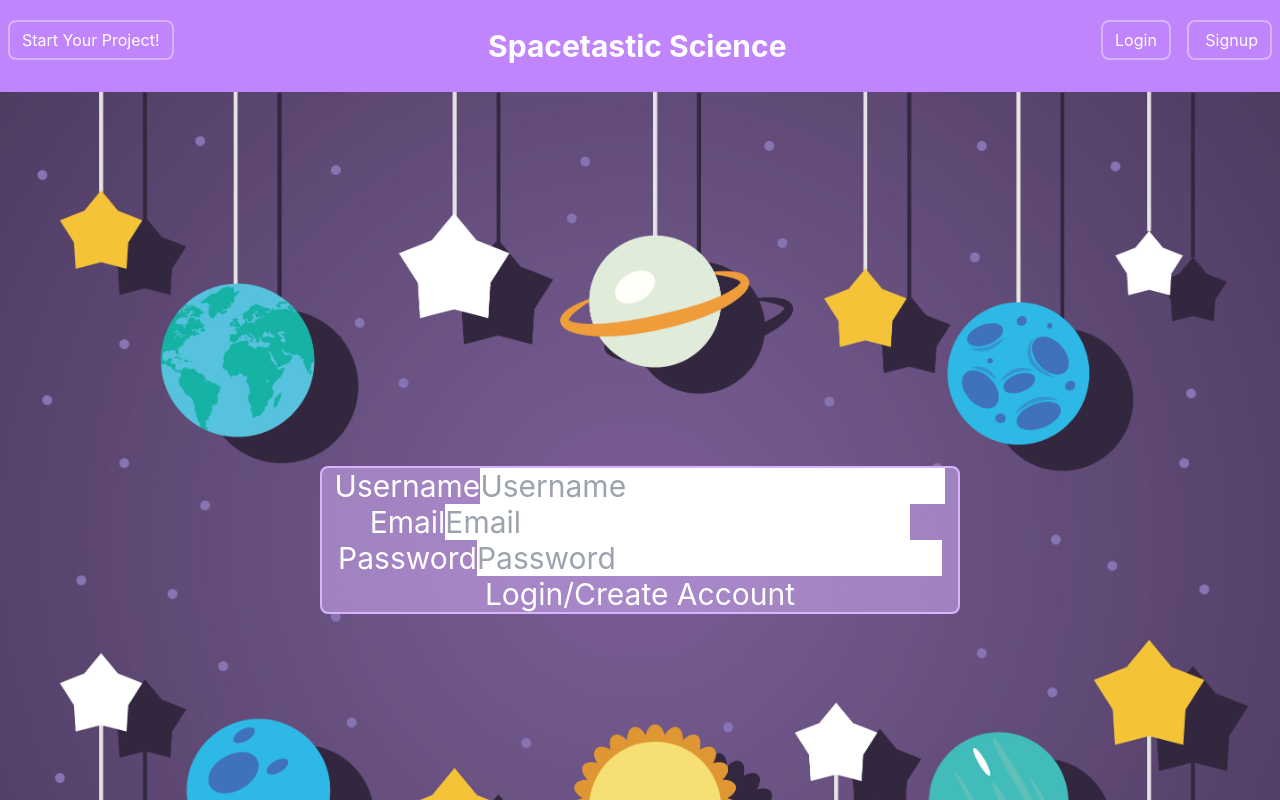
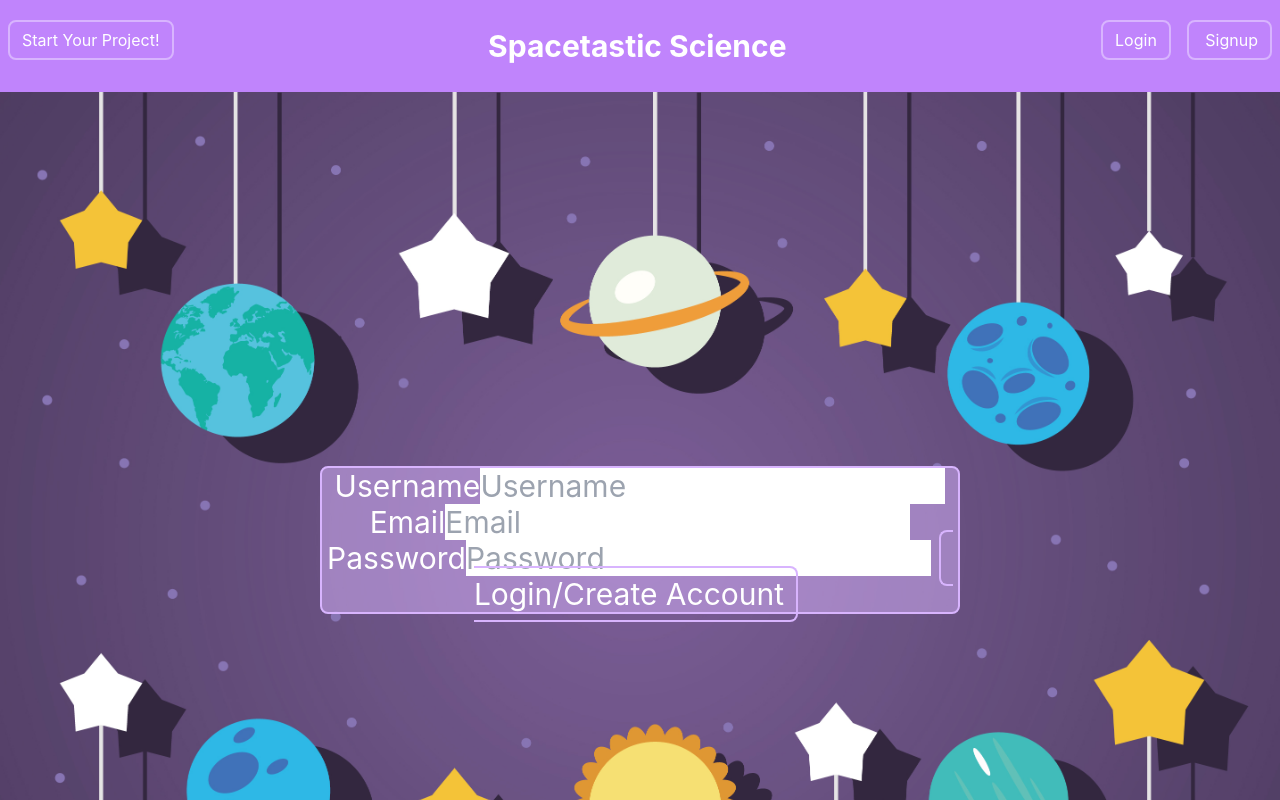
Before and after one commit to sadapannord/science-project, a React (Create React App) app in the folder client/: page /signup in a window 1280 px wide. Shown: the top 800 px of the page. Built offline with nearby package versions, Linux system fonts and the light colour scheme.

Commit message:
adding CSS styling to login button with <link>

```diff
--- a/client/src/pages/Signup.js
+++ b/client/src/pages/Signup.js
@@ -6,6 +6,7 @@ import { useMutation } from "@apollo/client";
 import { ADD_USER } from "../utils/mutations";
 import Auth from "../utils/auth";
 import spaceBackground from "../images/space.jpg";
+import { Link } from "react-router-dom";
 
 function SignUpForm(props) {
   const [formState, setFormState] = useState({
@@ -45,14 +46,6 @@ function SignUpForm(props) {
           className="absolute top-1/2 left-1/2 transform -translate-x-1/2 -translate-y-1/2 text-center text-white text-3xl bg-purple-300/50  border-solid border-2 border-purple-300 rounded-lg"
           onSubmit={handleFormSubmit}
         >
-          {/* <label>
-          First Name
-          <input type="text" name="First Name" />
-        </label>
-        <label>
-          Last Name
-          <input type="text" name="Last Name" />
-        </label> */}
           <label>
             Username
             <input
@@ -60,7 +53,6 @@ function SignUpForm(props) {
               type="username"
               name="username"
               onChange={handleInputChange}
-              // value={formState.username}
               placeholder="Username"
             />
           </label>
@@ -71,7 +63,6 @@ function SignUpForm(props) {
               type="email"
               name="email"
               onChange={handleInputChange}
-              // value={formState.email}
               placeholder="Email"
             />
           </label>
@@ -82,21 +73,10 @@ function SignUpForm(props) {
               type="password"
               name="password"
               onChange={handleInputChange}
-              // value={formState.password}
               placeholder="Password"
             />
           </label>
-          {/* <label>
-          Confirm Password
-          <input type="text" name="Confirm Password" />
-        </label> */}
-          <input
-            type="submit"
-            value="Login/Create Account"
-            // onClick={() => {
-            //   handleFormSubmit();
-            // }}
-          />
+          <Link className="px-3 p-2 m-2 border-solid border-2 border-purple-300 rounded-lg" to="/project" type='submit'> Login/Create Account</Link>
         </form>
         <img src={spaceBackground} alt="background" />
       </div>
```
